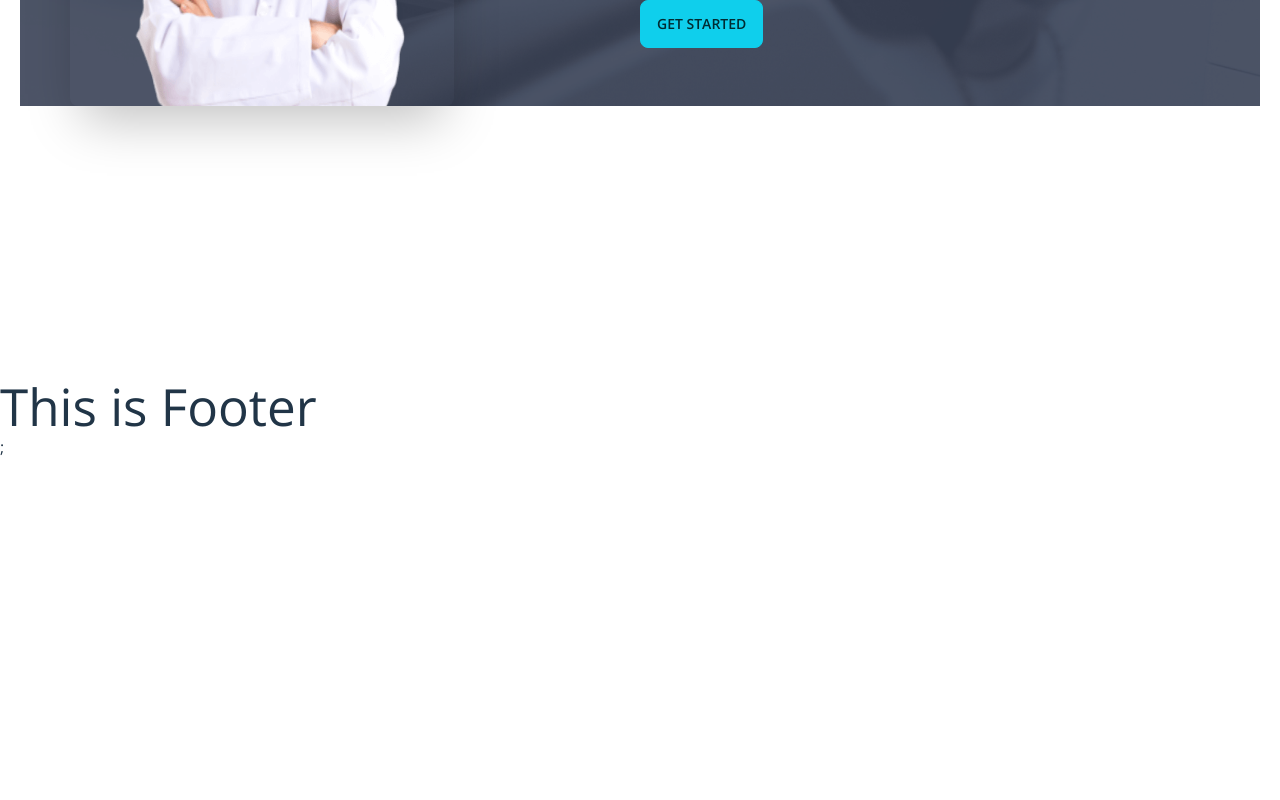
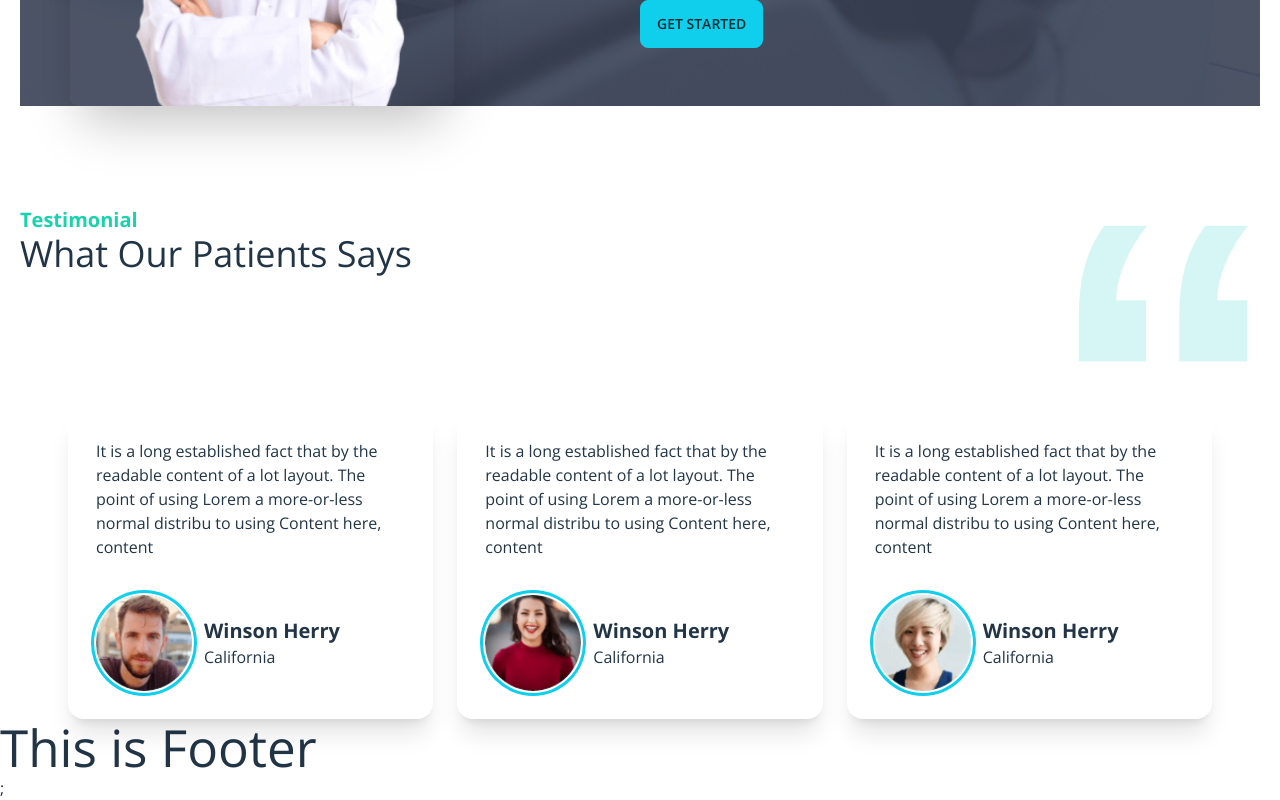
Before and after one commit to rezwanrahimr/Doctors-Portal-Client-Update, a React (Vite) app: page / in a window 1280 px wide. Shown: the part 2898-3698 px from the top of the page. Before the commit the page ends 3357 px from the top, so only its background shows below. Built offline with nearby package versions, Linux system fonts and the light colour scheme.

Commit message:
testimonial done

```diff
--- a/src/Pages/Home/Appointment/Appointment.css
+++ b/src/Pages/Home/Appointment/Appointment.css
@@ -2,7 +2,7 @@
   background-image: url("../../../assets/images/appointment.png");
   background-size: cover;
   height: 400px;
-  margin: 272px 0;
+  margin: 272px 0 100px 0;
 }
 .img-position {
   left: 50px;
--- a/src/Pages/Home/Home/Home.jsx
+++ b/src/Pages/Home/Home/Home.jsx
@@ -3,6 +3,7 @@ import Banner from "../Banner/Banner";
 import Exceptional from "../Exceptional/Exceptional";
 import InfoCards from "../InfoCard/InfoCards";
 import Services from "../Services/Services";
+import Testimonial from "../Testimonial/Testimonial";
 
 const Home = () => {
   return (
@@ -12,6 +13,7 @@ const Home = () => {
       <Services></Services>
       <Exceptional></Exceptional>
       <Appointment></Appointment>
+      <Testimonial></Testimonial>
     </div>
   );
 };
--- a/src/Pages/Home/Services/Services.jsx
+++ b/src/Pages/Home/Services/Services.jsx
@@ -1,4 +1,3 @@
-import React from "react";
 import fluoride from "../../../assets/images/fluoride.png";
 import cavity from "../../../assets/images/cavity.png";
 import whitening from "../../../assets/images/whitening.png";
--- /dev/null
+++ b/src/Pages/Home/Testimonial/Testimonial.jsx
@@ -0,0 +1,57 @@
+import quote from "../../../assets/icons/quote.svg";
+import people1 from "../../../assets/images/people1.png";
+import people2 from "../../../assets/images/people2.png";
+import people3 from "../../../assets/images/people3.png";
+import UserReview from "./UserReview";
+const Testimonial = () => {
+  // User Testimonial
+  const testimoniaData = [
+    {
+      id: 1,
+      userName: "Winson Herry",
+      location: "California",
+      image: people1,
+      description:
+        "It is a long established fact that by the readable content of a lot layout. The point of using Lorem a more-or-less normal distribu to using Content here, content",
+    },
+    {
+      id: 2,
+      userName: "Winson Herry",
+      location: "California",
+      image: people2,
+      description:
+        "It is a long established fact that by the readable content of a lot layout. The point of using Lorem a more-or-less normal distribu to using Content here, content",
+    },
+    {
+      id: 3,
+      userName: "Winson Herry",
+      location: "California",
+      image: people3,
+      description:
+        "It is a long established fact that by the readable content of a lot layout. The point of using Lorem a more-or-less normal distribu to using Content here, content",
+    },
+  ];
+  return (
+    <div>
+      <div className="flex justify-between">
+        <div>
+          <h2 className="font-bold text-xl text-secondary">Testimonial</h2>
+          <h1 className="text-4xl">What Our Patients Says</h1>
+        </div>
+        <div>
+          <img src={quote} alt="" width={"192px"} height={"156px"} />
+        </div>
+      </div>
+      <div className="grid grid-cols-1 md:grid-cols-3 mt-12 px-12 gap-x-6">
+        {testimoniaData.map((testimonial) => (
+          <UserReview
+            key={testimonial.id}
+            testimonial={testimonial}
+          ></UserReview>
+        ))}
+      </div>
+    </div>
+  );
+};
+
+export default Testimonial;
--- /dev/null
+++ b/src/Pages/Home/Testimonial/UserReview.jsx
@@ -0,0 +1,23 @@
+import React from "react";
+
+const UserReview = ({ testimonial }) => {
+  const { id, userName, image, location, description } = testimonial;
+  return (
+    <div className="card  p-7 bg-base-100 shadow-xl">
+      <p>{description}</p>
+      <div className="flex items-center mt-9">
+        <div className="avatar me-3">
+          <div className="w-24 rounded-full ring ring-primary ring-offset-base-100 ring-offset-2">
+            <img src={image} alt="user" />
+          </div>
+        </div>
+        <div>
+          <p className="text-xl font-bold">{userName}</p>
+          <p>{location}</p>
+        </div>
+      </div>
+    </div>
+  );
+};
+
+export default UserReview;
```
